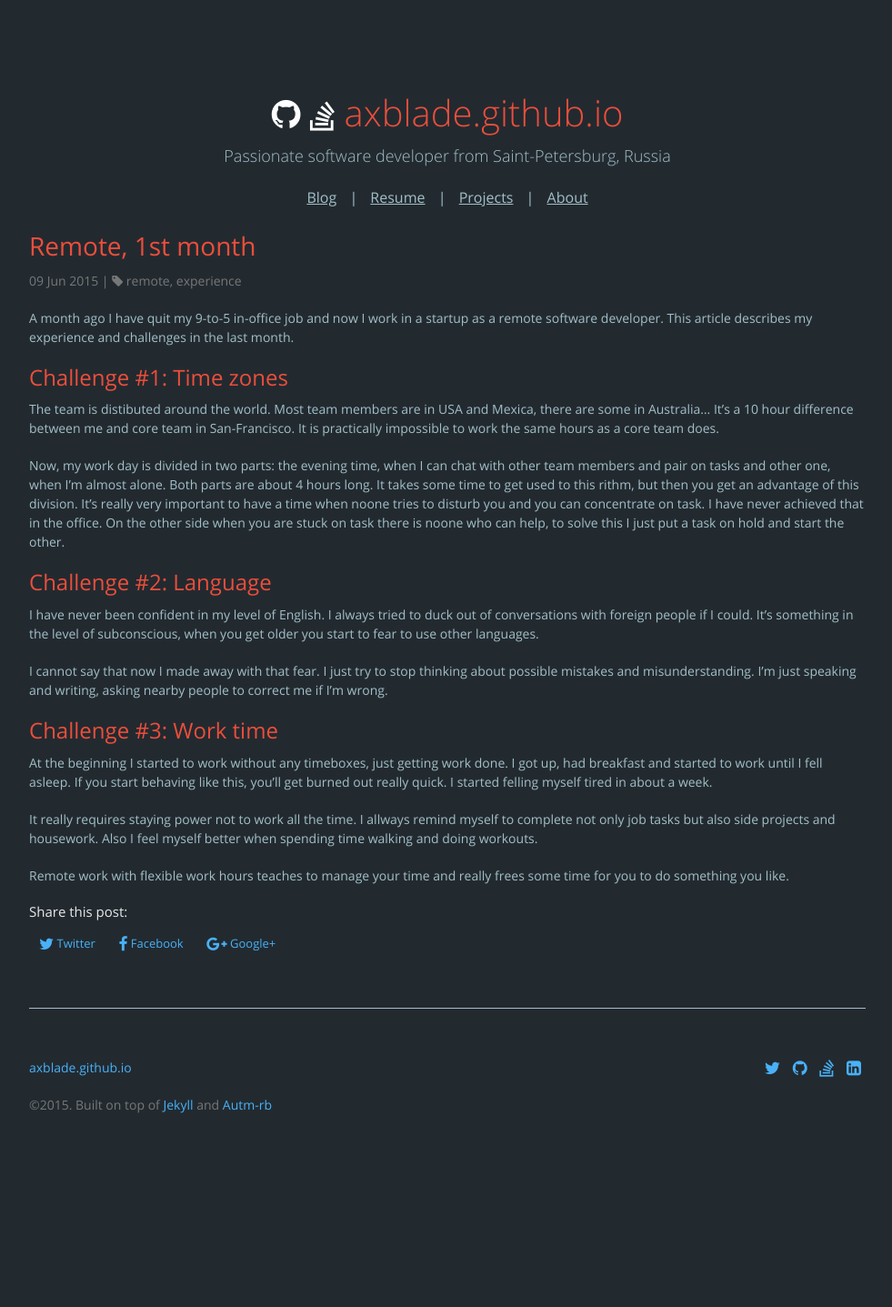
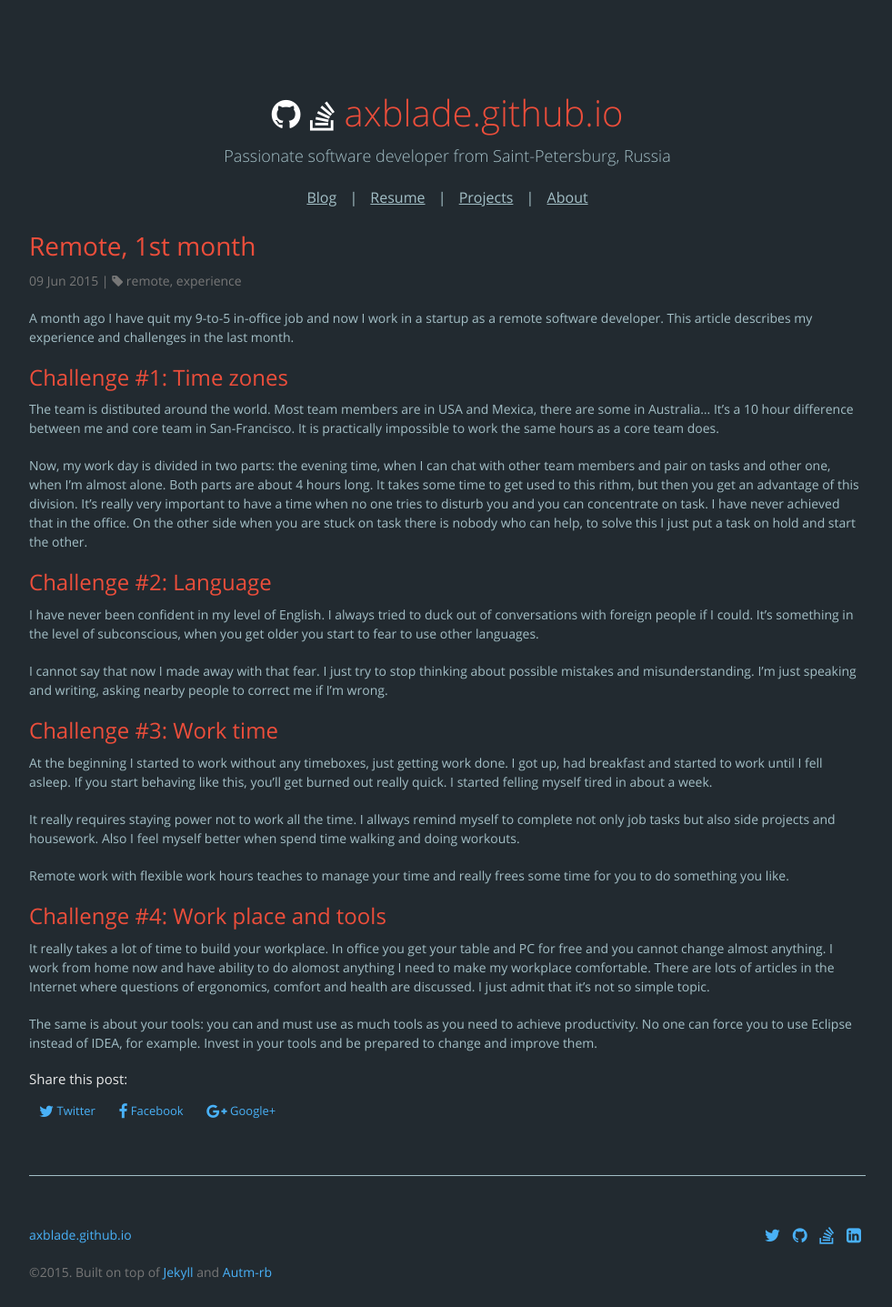
Before and after one commit to eugene-sy/eugene-sy.github.io, a Jekyll site: the page built from _posts/2015-06-09-remote-1st-month.md, in a window 1280 px wide. Shown: the whole page at 91% size, without its empty margins (148-1129 px from the left). Built offline with Jekyll 4.4.1, drawn with Linux system fonts in a browser that asks for light colours; nearby versions of some CDN libraries; before the commit the page ends 1253 px from its top, so only the background shows below that.

Commit message:
challenge 4

```diff
--- a/_posts/2015-06-09-remote-1st-month.md
+++ b/_posts/2015-06-09-remote-1st-month.md
@@ -13,7 +13,7 @@ A month ago I have quit my 9-to-5 in-office job and now I work in a startup as a
 The team is distibuted around the world. Most team members are in USA and Mexica, there are some in Australia... It's a 10 hour difference between me and core team in San-Francisco. It is practically impossible to work the same hours as a core team does.
 
 Now, my work day is divided in two parts: the evening time, when I can chat with other team members and pair on tasks and other one, when I'm almost alone.
-Both parts are about 4 hours long. It takes some time to get used to this rithm, but then you get an advantage of this division. It's really very important to have a time when noone tries to disturb you and you can concentrate on task. I have never achieved that in the office. On the other side when you are stuck on task there is noone who can help, to solve this I just put a task on hold and start the other.
+Both parts are about 4 hours long. It takes some time to get used to this rithm, but then you get an advantage of this division. It's really very important to have a time when no one tries to disturb you and you can concentrate on task. I have never achieved that in the office. On the other side when you are stuck on task there is nobody who can help, to solve this I just put a task on hold and start the other.
 
 ## Challenge #2: Language
 
@@ -25,6 +25,12 @@ I cannot say that now I made away with that fear. I just try to stop thinking ab
 
 At the beginning I started to work without any timeboxes, just getting work done. I got up, had breakfast and started to work until I fell asleep. If you start behaving like this, you'll get burned out really quick. I started felling myself tired in about a week.
 
-It really requires staying power not to work all the time. I allways remind myself to complete not only job tasks but also side projects and housework. Also I feel myself better when spending time walking and doing workouts.
+It really requires staying power not to work all the time. I allways remind myself to complete not only job tasks but also side projects and housework. Also I feel myself better when spend time walking and doing workouts.
 
 Remote work with flexible work hours teaches to manage your time and really frees some time for you to do something you like.
+
+## Challenge #4: Work place and tools
+
+It really takes a lot of time to build your workplace. In office you get your table and PC for free and you cannot change almost anything. I work from home now and have ability to do alomost anything I need to make my workplace comfortable. There are lots of articles in the Internet where questions of ergonomics, comfort and health are discussed. I just admit that it's not so simple topic.
+
+The same is about your tools: you can and must use as much tools as you need to achieve productivity. No one can force you to use Eclipse instead of IDEA, for example. Invest in your tools and be prepared to change and improve them.
```
